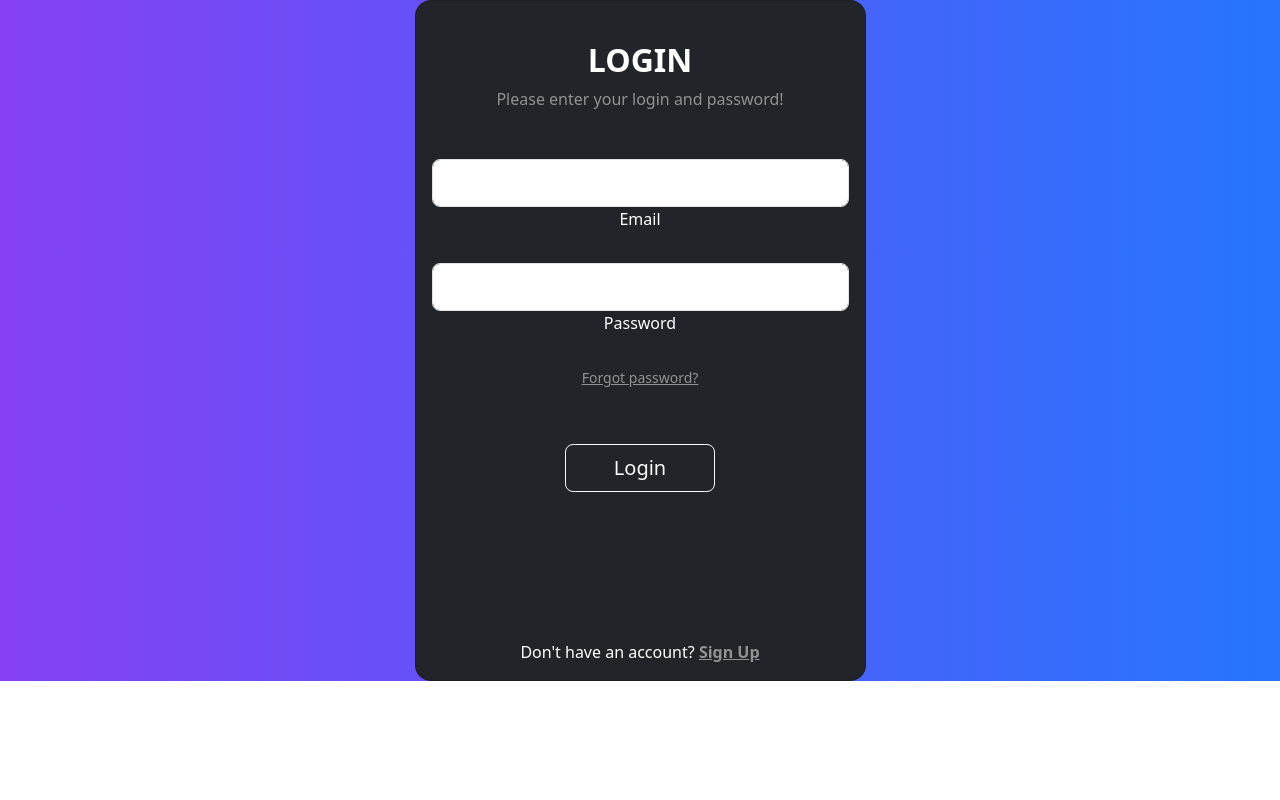
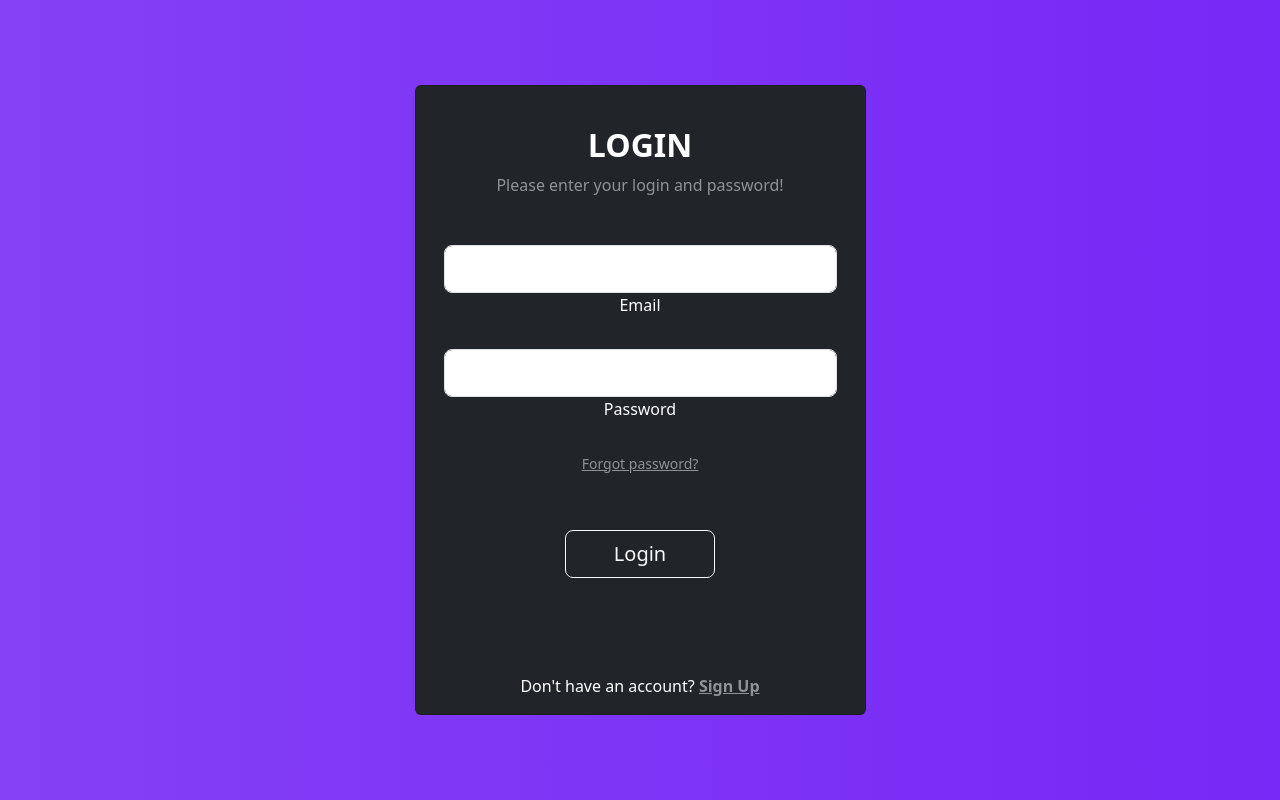
Before and after one commit to AbhishekGurusamy/E-HUB-Frontend, an Angular app: page / in a window 1280 px wide. Built offline with nearby package versions, Linux system fonts and the light colour scheme.

Commit message:
changed log-in

```diff
--- a/src/app/authentication/log-in/log-in.component.css
+++ b/src/app/authentication/log-in/log-in.component.css
@@ -1,10 +1,10 @@
 .gradient-custom {
     /* fallback for old browsers */
-    background: #6a11cb;
+    background: #8540f5;
 
     /* Chrome 10-25, Safari 5.1-6 */
-    background: -webkit-linear-gradient(to right, #8540f5, rgba(37, 117, 252, 1));
+    background: -webkit-linear-gradient(to right, #8540f5, #7728f6);
 
     /* W3C, IE 10+/ Edge, Firefox 16+, Chrome 26+, Opera 12+, Safari 7+ */
-    background: linear-gradient(to right, #8540f5, rgba(37, 117, 252, 1))
+    background: linear-gradient(to right, #8540f5, #7728f6)
     }
--- a/src/app/authentication/log-in/log-in.component.html
+++ b/src/app/authentication/log-in/log-in.component.html
@@ -1,8 +1,8 @@
 <section class="gradient-custom">
-    <div class="container h-100">
-        <div class="row d-flex justify-content-center align-items-center h-100">
+    <div class="container vh-100">
+        <div class="row d-flex justify-content-center align-items-center vh-100">
             <div class="col-12 col-md-8 col-lg-6 col-xl-5">
-                <div class="card bg-dark text-white" style="border-radius: 1rem;">
+                <div class="card bg-dark text-white container vh-60">
                     <div class="card-body text-center">
 
                         <div class="mb-md-5 mt-md-4 pb-5">
@@ -20,20 +20,17 @@
                                 <label class="form-label" for="typePasswordX">Password</label>
                             </div>
 
-                            <p class="small mb-5 pb-lg-2"><a class="text-white-50" href="#!">Forgot password?</a></p>
+                            <p class="small mb-5 pb-lg-2"><a routerLink="/forgotPassword" class="text-white-50">Forgot
+                                    password?</a></p>
 
-                            <button class="btn btn-outline-light btn-lg px-5" type="submit">Login</button>
-
-                            <div class="d-flex justify-content-center text-center mt-4 pt-1">
-                                <a href="#!" class="text-white"><i class="fab fa-facebook-f fa-lg"></i></a>
-                                <a href="#!" class="text-white"><i class="fab fa-twitter fa-lg mx-4 px-2"></i></a>
-                                <a href="#!" class="text-white"><i class="fab fa-google fa-lg"></i></a>
-                            </div>
+                            <button class="btn btn-outline-light btn-lg px-5" type="submit"
+                                (click)="onLogin($event)">Login</button>
 
                         </div>
 
                         <div>
-                            <p class="mb-0">Don't have an account? <a href="#!" class="text-white-50 fw-bold">Sign
+                            <p class="mb-0">Don't have an account? <a routerLink="/register"
+                                    class="text-white-50 fw-bold">Sign
                                     Up</a>
                             </p>
                         </div>
--- a/src/app/authentication/log-in/log-in.component.ts
+++ b/src/app/authentication/log-in/log-in.component.ts
@@ -7,4 +7,7 @@ import { Component } from '@angular/core';
 })
 export class LogInComponent {
 
+  onLogin(event: Event) {
+    console.log('Login clicked' + event)
+  }
 }
```
